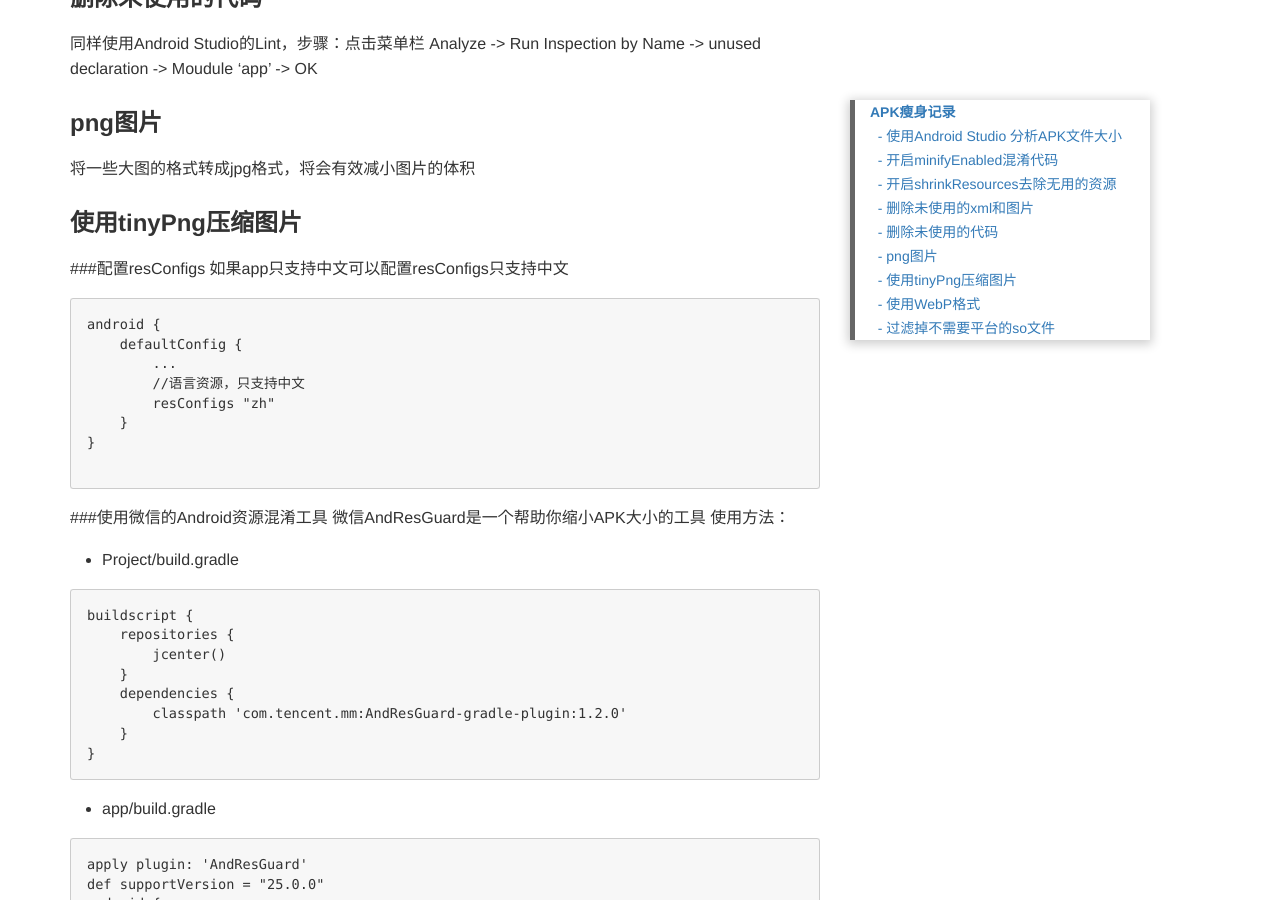
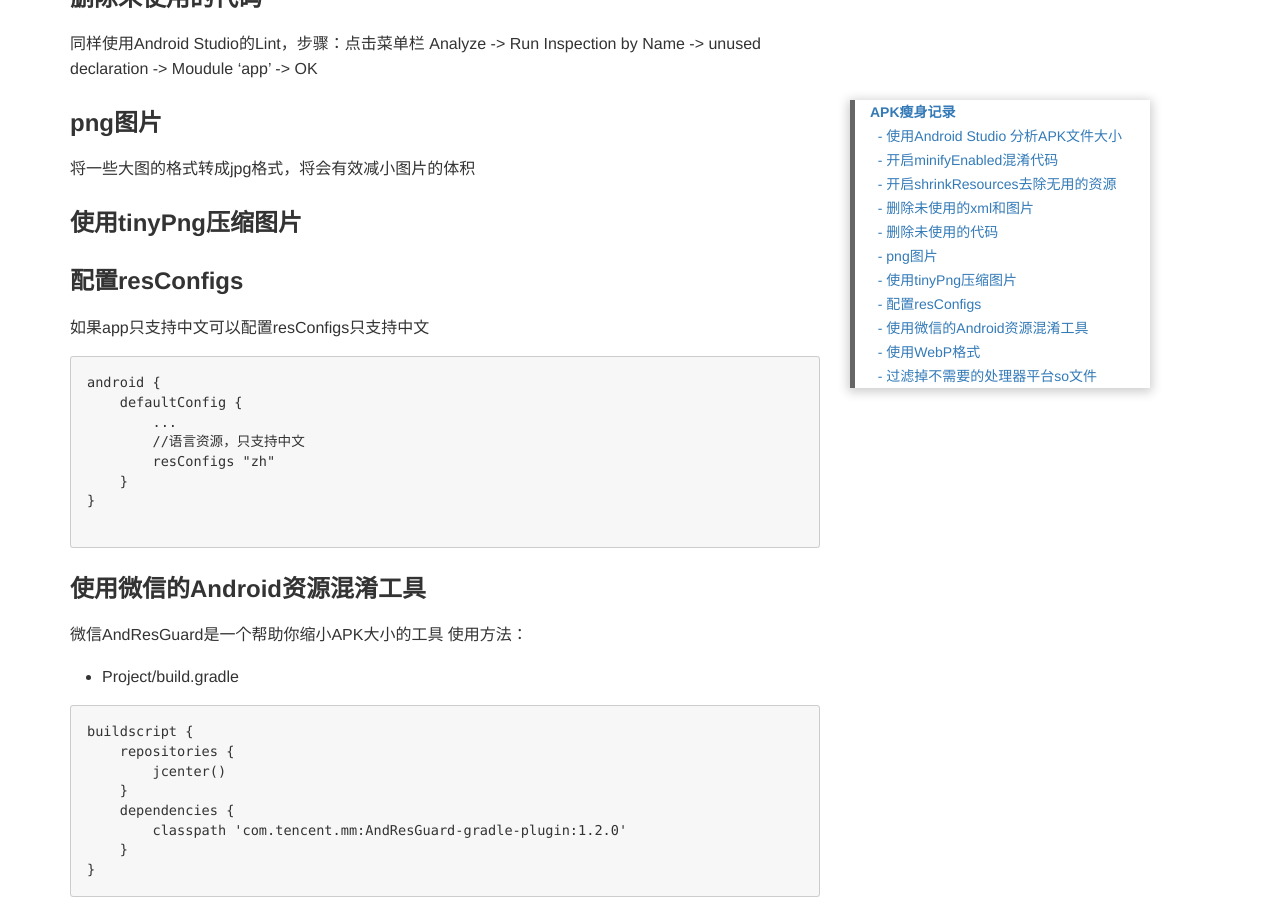
Before and after one commit to AlexLiuSheng/AlexLiuSheng.github.io, a Jekyll site: the page built from _posts/2017-07-12-APK瘦身记录.md, in a window 1280 px wide and 900 px high, scrolled down 1514 px. Built offline with Jekyll 4.4.1, drawn with Linux system fonts in a browser that asks for light colours; our own code applies the rules of GitHub Pages for plain Markdown files; a script that is not in the unit is left out; some of the changed text lies outside the part shown.

Commit message:
add post

````diff
--- a/_posts/2017-07-12-APK瘦身记录.md
+++ b/_posts/2017-07-12-APK瘦身记录.md
@@ -49,7 +49,7 @@ AndroidStudio ->menu->Reactor-> Remove Unused Resources
 ### png图片
 将一些大图的格式转成jpg格式，将会有效减小图片的体积
 ### 使用tinyPng压缩图片
-###配置resConfigs
+### 配置resConfigs
 如果app只支持中文可以配置resConfigs只支持中文
 ```
 android {
@@ -61,7 +61,7 @@ android {
 }
 
 ```
-###使用微信的Android资源混淆工具
+### 使用微信的Android资源混淆工具
 微信AndResGuard是一个帮助你缩小APK大小的工具
 使用方法：
 - Project/build.gradle
@@ -175,8 +175,8 @@ andResGuard {
 对于 res 文件夹，通常占空间最大的就是图片了。如果你的 Android Studio 为 2.3，并且项目的 minSdkVersion 为 18 或以上，应该使用 webp 而不是 png 图片。webp 图片有更小的体积，图片质量还没有什么损失。
 我们可以选中 drawable 和 mipmap 文件夹，右键后选择 convert to webp，将图片转为 webp 格式。
 
-### 过滤掉不需要平台的so文件
-对于使用了so文件的app，可以只使用指定几个处理器平台的so，其他的都过滤掉，在app/build.gradle中加入：
+### 过滤掉不需要的处理器平台so文件
+对于使用了so文件的app，可以只使用指定处理器平台的so，其他的都过滤掉，在app/build.gradle中加入：
 ```
 ndk {
     //设置支持的SO库架构（开发者可以根据需要，选择一个或多个平台的so）
````
Also changed, not shown: 1 other file.
